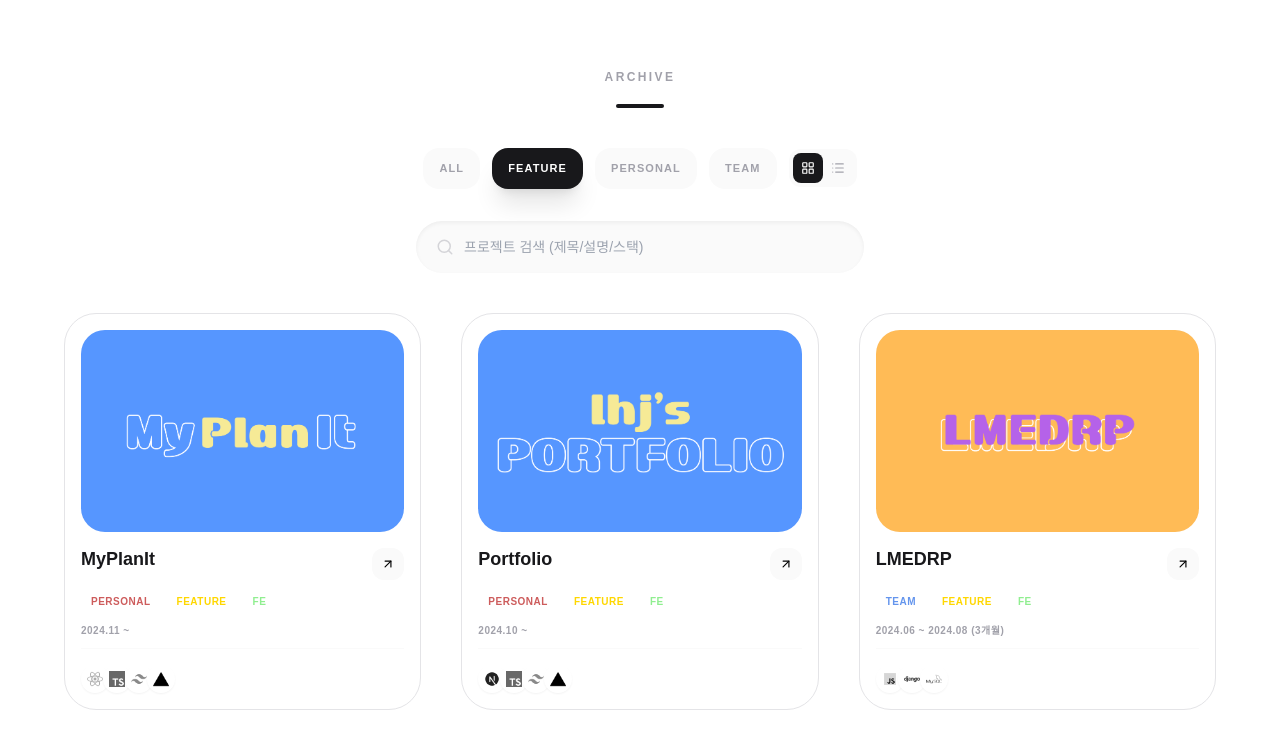
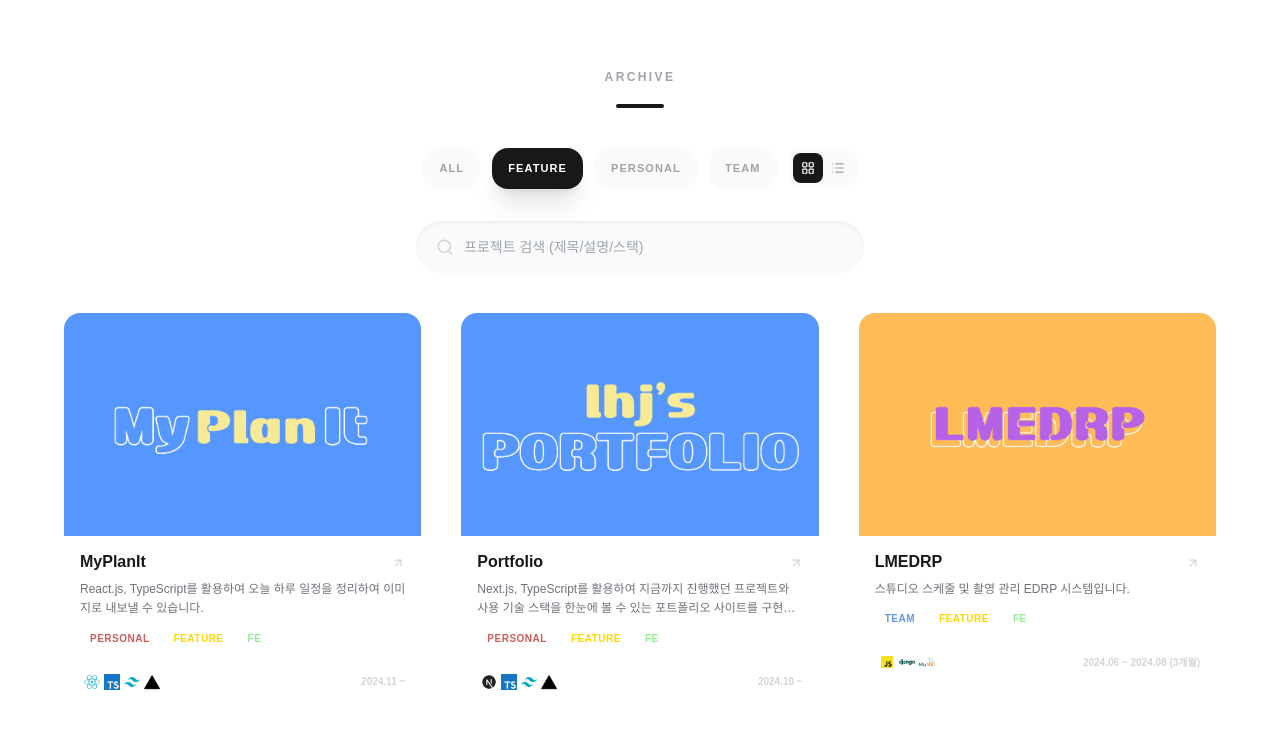
Before and after one commit to HwajinLee3114/lhjin-portfolio, a Next.js app: page /project in a window 1280 px wide. Shown: the top 748 px of the page. Built offline with nearby package versions, Linux system fonts and the light colour scheme; a web font is replaced by a local one.

Commit message:
update: project card ui

```diff
--- a/src/components/project/ProjectCard.tsx
+++ b/src/components/project/ProjectCard.tsx
@@ -59,9 +59,9 @@ const ProjectCard: React.FC<ProjectCardProps> = ({
             setActiveId(id)
           }
         }}
-        className="group relative flex flex-col h-full rounded-[2rem] bg-white dark:bg-zinc-900 border border-zinc-200 dark:border-zinc-800 p-4 cursor-pointer transition-all duration-500 hover:shadow-[0_30px_60px_-12px_rgba(0,0,0,0.12)] hover:-translate-y-1.5"
+        className="group relative flex flex-col h-full rounded-2xl bg-white dark:bg-zinc-900 cursor-pointer transition-all duration-500 hover:shadow-[0_20px_40px_-12px_rgba(0,0,0,0.1)] hover:-translate-y-1"
       >
-        <div className="relative aspect-[16/10] rounded-[1.5rem] overflow-hidden bg-zinc-50 dark:bg-zinc-800 mb-4">
+        <div className="relative aspect-[16/10] rounded-t-2xl overflow-hidden bg-zinc-100 dark:bg-zinc-800">
           <Image
             className="object-cover group-hover:scale-105 transition-transform duration-700"
             src={`/images/thumb/${imageSrc}`}
@@ -69,41 +69,37 @@ const ProjectCard: React.FC<ProjectCardProps> = ({
             fill
             sizes="(max-width: 640px) 100vw, (max-width: 1024px) 50vw, 33vw"
           />
-          <div className="absolute inset-0 bg-gradient-to-t from-zinc-900/60 via-transparent to-transparent opacity-0 group-hover:opacity-100 transition-opacity duration-500" />
-          <div className="absolute bottom-3 left-3 right-3 translate-y-2 opacity-0 group-hover:translate-y-0 group-hover:opacity-100 transition-all duration-500 delay-75">
-            <p className="text-[10px] font-bold text-white/90 leading-snug line-clamp-2">
+        </div>
+
+        <div className="flex flex-col flex-1 space-y-2 p-4">
+          <div className="flex items-start justify-between gap-2">
+            <h2 className="text-base font-black text-zinc-900 dark:text-white leading-tight">
+              {title}
+            </h2>
+            <ArrowUpRight
+              size={14}
+              className="mt-1 shrink-0 text-zinc-300 transition-colors group-hover:text-zinc-900 dark:group-hover:text-white"
+            />
+          </div>
+
+          <p className="text-xs text-zinc-500 dark:text-zinc-400 line-clamp-2 leading-relaxed">
             {description}
           </p>
-          </div>
-        </div>
 
-        <div className="flex flex-col flex-1 space-y-2.5">
-          <div className="flex items-start justify-between gap-2">
-            <h2 className="text-lg font-black text-zinc-900 dark:text-white leading-tight">
-              {title}
-            </h2>
-            <div className="flex items-center justify-center w-8 h-8 rounded-xl bg-zinc-50 dark:bg-zinc-800 group-hover:bg-zinc-900 group-hover:text-white dark:group-hover:bg-white dark:group-hover:text-zinc-900 transition-all duration-300 shrink-0">
-              <ArrowUpRight size={14} />
-            </div>
-          </div>
-
-          <div className="flex flex-wrap gap-1.5">
+          <div className="flex flex-wrap gap-1">
             {filter?.map((fil, idx) => (
               <TagBadge key={`pj-filter-${idx}`} name={fil.name} color={fil.color} />
             ))}
           </div>
 
-          <p className="text-[10px] font-black text-zinc-400 dark:text-zinc-500 uppercase tracking-wider">
-            {formatPeriod(periodStart, periodEnd)}
-          </p>
-
-          <div className="mt-auto pt-4 border-t border-zinc-50 dark:border-zinc-800 flex items-center -space-x-1.5 group-hover:space-x-1 transition-all duration-500">
-            {skillItem?.slice(0, 5).map(
+          <div className="mt-auto flex items-center justify-between pt-3">
+            <div className="flex items-center -space-x-1">
+              {skillItem?.slice(0, 4).map(
                 (skill, idx) =>
                   skill.url && (
                     <div
                       key={`${id}_skill_${idx}`}
-                    className="w-7 h-7 rounded-full bg-white dark:bg-zinc-900 border-2 border-white dark:border-zinc-900 flex items-center justify-center p-1 shadow-sm group-hover:shadow-md transition-shadow grayscale group-hover:grayscale-0"
+                      className="w-6 h-6 rounded-full bg-white dark:bg-zinc-800 border-2 border-white dark:border-zinc-900 flex items-center justify-center p-0.5"
                     >
                       <img
                         src={`/images/tech/${skill.url}`}
@@ -113,11 +109,15 @@ const ProjectCard: React.FC<ProjectCardProps> = ({
                     </div>
                   ),
               )}
-            {skillItem.length > 5 && (
-              <div className="w-7 h-7 rounded-full bg-zinc-50 dark:bg-zinc-800 border-2 border-white dark:border-zinc-900 flex items-center justify-center text-[9px] font-black text-zinc-400">
-                +{skillItem.length - 5}
+              {skillItem.length > 4 && (
+                <div className="w-6 h-6 rounded-full bg-zinc-100 dark:bg-zinc-800 border-2 border-white dark:border-zinc-900 flex items-center justify-center text-[8px] font-black text-zinc-400">
+                  +{skillItem.length - 4}
                 </div>
               )}
+            </div>
+            <span className="text-[10px] font-bold text-zinc-300 dark:text-zinc-600">
+              {formatPeriod(periodStart, periodEnd)}
+            </span>
           </div>
         </div>
       </motion.div>
```
Also changed, not shown: 1 other file (tests, documents, lock files or other folders). Lines whose indentation alone changed are shown as unchanged.
